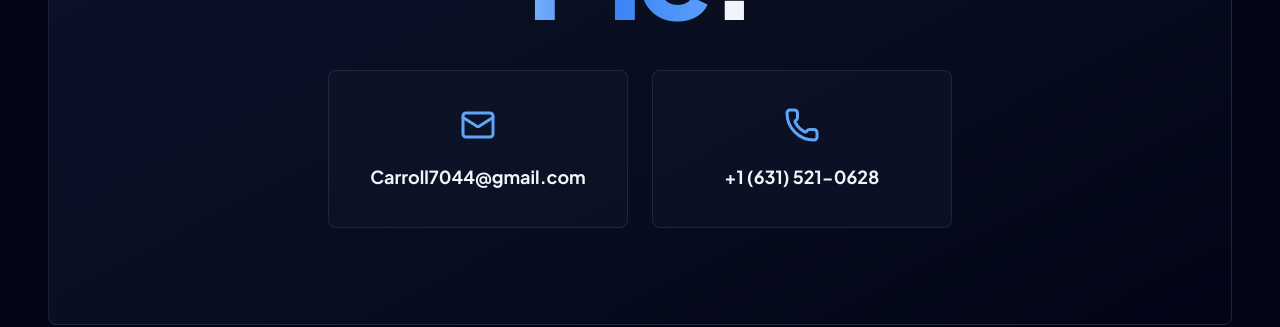
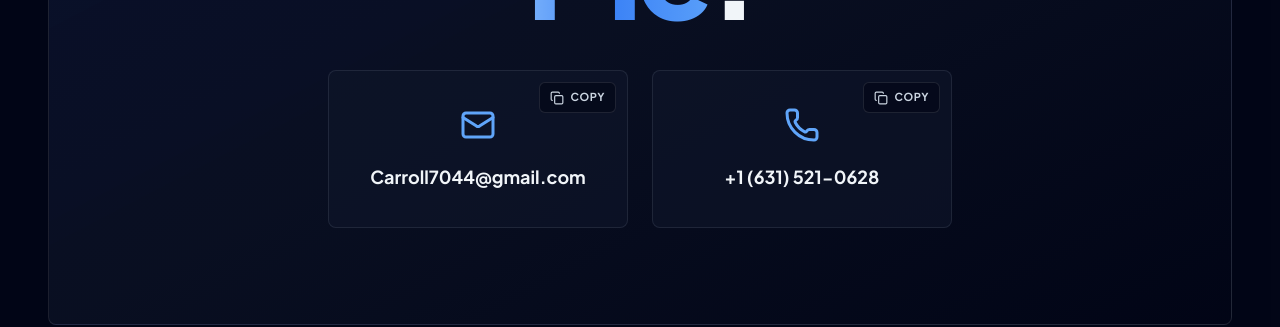
Before and after one commit to carrollchristopher/carrollchristopher.github.io, a React (Vite) app: page / in a window 1280 px wide. Shown: the part 7146-7473 px from the top of the page. Built offline with nearby package versions, Linux system fonts and the light colour scheme.

Commit message:
Add copy buttons to the contact cards

```diff
--- a/App.tsx
+++ b/App.tsx
@@ -10,6 +10,7 @@ import { CountUp } from '@/components/ui/count-up';
 import { SectionNav } from '@/components/ui/section-nav';
 import { ProfileCard } from '@/components/ui/profile-card';
 import { PlatformMarquee } from '@/components/ui/platform-marquee';
+import { CopyButton } from '@/components/ui/copy-button';
 import { Spotlight } from '@/components/ui/spotlight';
 import { CHRIS_DATA, EXPERIENCE, SKILLS, EDUCATION, CERTIFICATIONS, INVOLVEMENT, WORKING_STYLE, PLATFORMS } from './constants';
 import heroPoster from './assets/hero-poster.webp';
@@ -461,14 +462,20 @@ const App: React.FC = () => {
             <div className="rounded-lg border border-white/10 bg-gradient-to-br from-blue-950/40 via-slate-900/60 to-slate-950/60 px-6 py-14 sm:p-16 lg:p-24">
               <h2 id="contact-heading" className="text-6xl lg:text-[8rem] font-black leading-[0.85] tracking-tighter mb-12">Contact <br /><span className="text-shimmer">Me</span>!</h2>
               <div className="flex flex-wrap justify-center gap-4 lg:gap-6">
-                <a href={MAIL_HREF} className="group panel rounded-lg flex flex-col items-center w-full sm:w-auto sm:min-w-[300px] px-8 py-9 hover:bg-blue-600 hover:border-blue-500 transition-colors">
+                <div className="group relative w-full sm:w-auto sm:min-w-[300px]">
+                  <a href={MAIL_HREF} className="panel rounded-lg flex flex-col items-center px-8 py-9 group-hover:bg-blue-600 group-hover:border-blue-500 transition-colors">
                     <Mail size={36} className="mb-5 text-blue-400 group-hover:text-white transition-colors" aria-hidden="true" />
                     <span className="text-lg font-bold break-words">{CHRIS_DATA.email}</span>
                   </a>
-                <a href={TEL_HREF} className="group panel rounded-lg flex flex-col items-center w-full sm:w-auto sm:min-w-[300px] px-8 py-9 hover:bg-blue-600 hover:border-blue-500 transition-colors">
+                  <CopyButton value={CHRIS_DATA.email} label="email address" className="absolute top-3 right-3" />
+                </div>
+                <div className="group relative w-full sm:w-auto sm:min-w-[300px]">
+                  <a href={TEL_HREF} className="panel rounded-lg flex flex-col items-center px-8 py-9 group-hover:bg-blue-600 group-hover:border-blue-500 transition-colors">
                     <Phone size={36} className="mb-5 text-blue-400 group-hover:text-white transition-colors" aria-hidden="true" />
                     <span className="text-lg font-bold">{CHRIS_DATA.phone}</span>
                   </a>
+                  <CopyButton value={CHRIS_DATA.phone} label="phone number" className="absolute top-3 right-3" />
+                </div>
               </div>
             </div>
           </div>
--- /dev/null
+++ b/components/ui/copy-button.tsx
@@ -0,0 +1,46 @@
+import { useEffect, useRef, useState } from 'react';
+import { Check, Copy } from 'lucide-react';
+
+async function writeClipboard(text: string) {
+  try {
+    await navigator.clipboard.writeText(text);
+    return true;
+  } catch {
+    // Older browsers and some embedded views refuse the async API.
+    const area = document.createElement('textarea');
+    area.value = text;
+    area.setAttribute('readonly', '');
+    area.style.position = 'fixed';
+    area.style.opacity = '0';
+    document.body.appendChild(area);
+    area.select();
+    const ok = document.execCommand('copy');
+    area.remove();
+    return ok;
+  }
+}
+
+export function CopyButton({ value, label, className = '' }: { value: string; label: string; className?: string }) {
+  const [copied, setCopied] = useState(false);
+  const timer = useRef(0);
+  useEffect(() => () => window.clearTimeout(timer.current), []);
+
+  const copy = async () => {
+    if (!(await writeClipboard(value))) return;
+    setCopied(true);
+    window.clearTimeout(timer.current);
+    timer.current = window.setTimeout(() => setCopied(false), 2000);
+  };
+
+  return (
+    <button
+      type="button"
+      onClick={copy}
+      aria-label={`Copy ${label}`}
+      className={`inline-flex items-center gap-1.5 px-2.5 py-1.5 rounded-md border border-white/10 bg-slate-950/60 text-[11px] font-bold uppercase tracking-wider text-slate-300 hover:text-white hover:border-white/30 transition-colors ${className}`}
+    >
+      {copied ? <Check size={14} aria-hidden="true" /> : <Copy size={14} aria-hidden="true" />}
+      <span aria-live="polite">{copied ? 'Copied' : 'Copy'}</span>
+    </button>
+  );
+}
```
Lines whose indentation alone changed are shown as unchanged.
